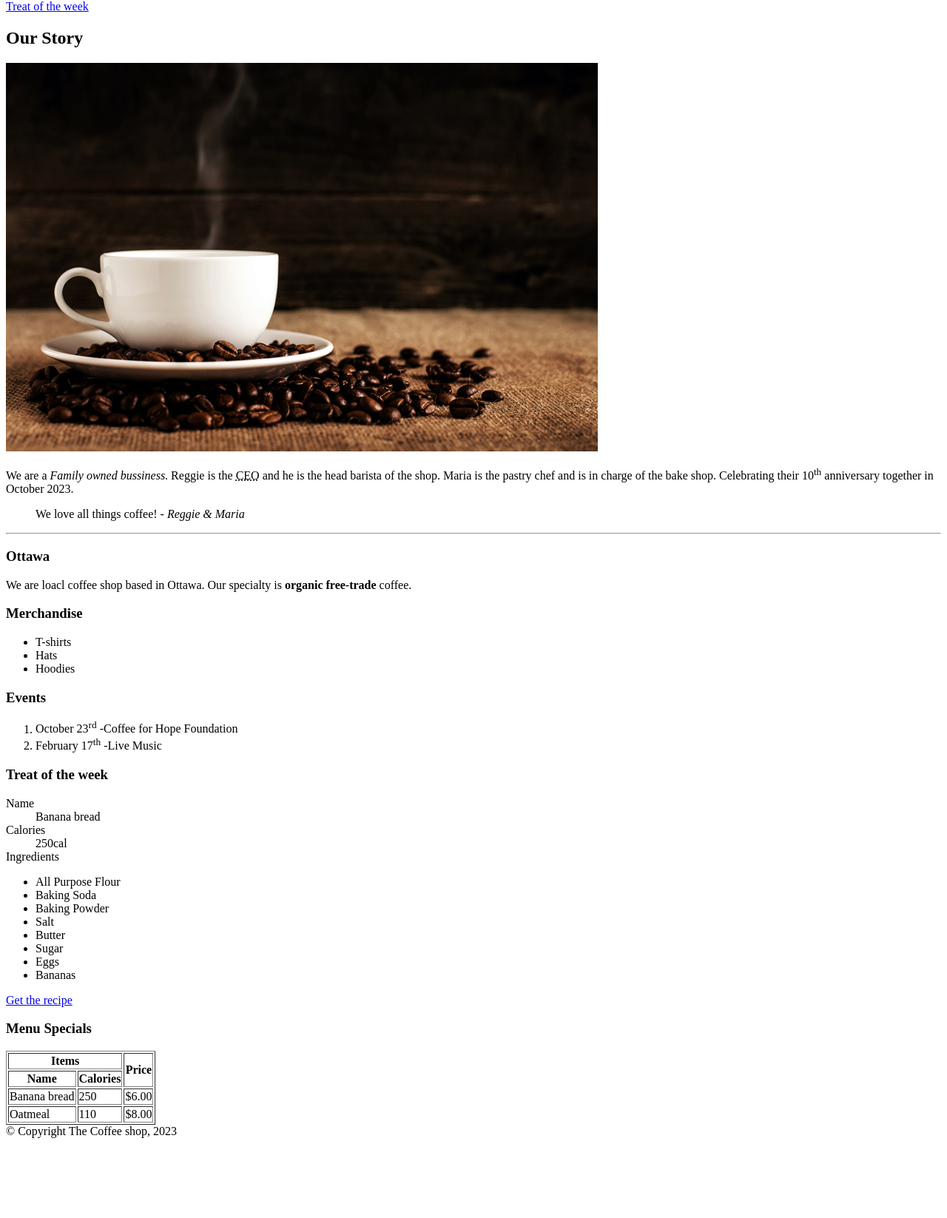
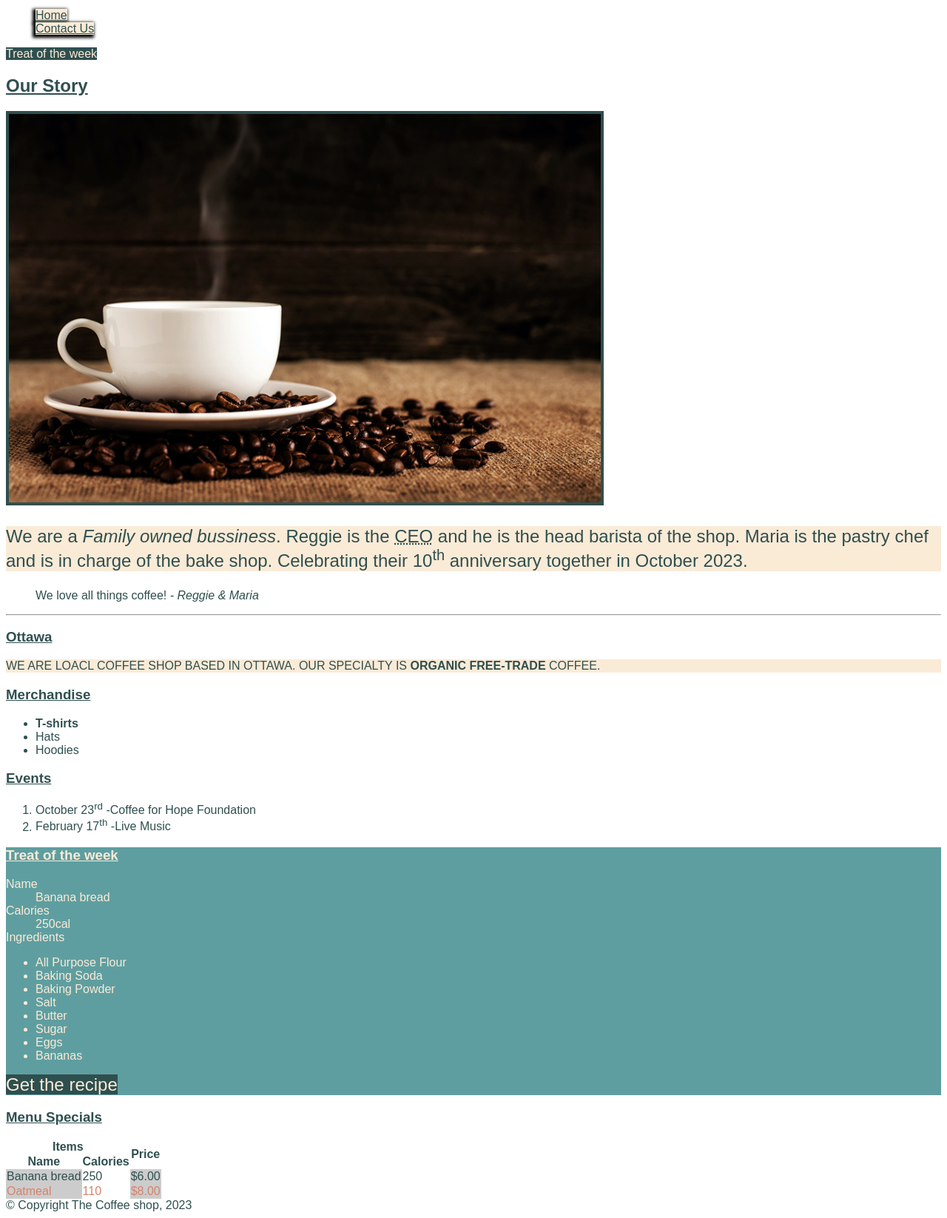
Before and after one commit to casa0036/casa0036.github.io, a plain HTML site: page week5/index.html in a window 1280 px wide. Shown: the part 68-1714 px from the top of the page at 74% size. Before the commit the page ends 1614 px from the top, so only its background shows below. Drawn offline with Linux system fonts and the light colour scheme.

Commit message:
Adds styling to index.html

```diff
--- /dev/null
+++ b/html-assignment/css/main.css
@@ -0,0 +1,38 @@
+body {
+    font-size: 18px;
+    font-family: Arial, Helvetica, sans-serif;
+}
+
+header, footer {
+    background-color: #8E5572;
+}
+
+.site-title {
+    color: #F2F7F2;
+}
+
+#my-image {
+    box-shadow: 0 0 2px 1px;
+}
+
+.hobbies ul li {
+    list-style: square;
+}
+
+.hobbies ul li:nth-last-child(odd) {
+    background-color: #BCAA99;
+}
+
+nav ul {
+    list-style: none;
+}
+
+nav li a {
+    text-decoration: none;
+    background-color: #BCAA99;
+    color:#F2F7F2;
+}
+
+nav li a:hover {
+    background-color: #94BFBE;
+}
--- /dev/null
+++ b/week5/css/main.css
@@ -0,0 +1,139 @@
+/*
+This is a CSS comment
+Shortcut for adding a comment is command + /
+*/
+body {
+
+    font-family: Arial, Helvetica, sans-serif;
+    color: darkslategray;
+}
+
+h1 {
+    color: cadetblue;
+}
+
+p {
+    background-color: antiquewhite;
+}
+
+/* selecting mulitple elements */
+h1, h2, h3, h4 {
+    text-decoration: underline;
+}
+
+/* selecting child elements */
+
+nav ul {
+    list-style: none;
+}
+
+nav ul a {
+    color: darkslategray;
+    text-decoration: none;
+}
+
+/* Selecting element with id value */
+/* As a best practice try to avoid using id for styles */
+
+#treatoftheweek {
+    background-color: cadetblue;
+}
+
+.blue-link {
+    background-color: darkslategray;
+    color: antiquewhite;
+    text-decoration: none;
+}
+
+.large-text {
+    font-size: 24px;
+}
+
+.white-text {
+    color: antiquewhite;
+}
+
+/* combinators */
+/* direct child selector- will only select the direct child of the parent */
+
+article > p {
+    font-size: 24px;
+}
+
+/* Adjacent sibling selector- select the element that is the very next sibling to the selected element, if any exist */
+
+h3 + ul {
+    border: 1px soild black;
+}
+
+/* Sibling selector */
+
+h3 ~ p {
+    text-transform: uppercase;
+}
+
+/* attribute selector */
+
+[href="treatoftheweek"] {
+    font-weight: bold;
+}
+
+[src$=".jpg"] {
+    border: 4px solid darkslategray;
+}
+
+/* Using psuedo classes */
+/* styling the navigation */
+
+nav ul a,
+nav ul a:link,
+nav ul a:visited {
+    background-color: antiquewhite;
+    /* horizontal, vertical, blur, spread, colour */
+    box-shadow: -2px 2px 4px 2px black;
+}
+nav ul .current,
+nav ul a:hover,
+nav ul a:focus {
+    text-decoration: underline;
+}
+
+nav ul a:active {
+    box-shadow: 0 0 4px 2px black;
+}
+
+/* position selectors */
+/* first-child and last-child */
+aside ul li:first-child {
+    font-weight: bold;
+}
+
+section ol li:lastchild {
+    font-weight: bold;
+}
+
+/* styling the table */
+
+table {
+    border-collapse: collapse;
+}
+
+/* nth-child selector - even/odd*/
+
+tbody tr:nth-child(even) {
+    /* hex value six chareacters */
+    color: #d5836c;
+}
+
+table th:nth-child(n),
+table td:nth-child(n) {
+    border: 1px soild #000;
+}
+
+/* using formual in nth-child selector */
+table td:nth-child(2n+1) {
+    background-color: rgba(0, 0, 0, 0.2);
+}
+
+/* specificity */
+/* formula: inline style, id, class, tag name */
--- a/week5/index.html
+++ b/week5/index.html
@@ -4,6 +4,7 @@
 <head>
     <meta charset="utf-8">
     <title>The Coffee shop -Home</title>
+    <link rel="stylesheet" href="css/main.css">
 </head>
 
 <body>
@@ -12,10 +13,11 @@
 
     <!-- Site header -->
     <header>
+        <h1>The Coffee Shop</h1>
         <nav>
             <ul>
-                <li><a href="index.html">Home</a></li>
-                <li><a href="contact.html"></a>Contact Us</li>
+                <li><a href="index.html" class="current">Home</a></li>
+                <li><a href="contact.html" class="current">Contact Us</a></li>
             </ul>
         </nav>
     </header>
@@ -23,7 +25,7 @@
     <main>
         <!-- article of the page can be a standalone -->
         <!--adding a page link -->
-        <a href="#treatoftheweek">Treat of the week</a>
+        <a href="#treatoftheweek" class="blue-link">Treat of the week</a>
         <article>
             <h2>Our Story</h2>
             <!-- Adding an image -->
@@ -65,8 +67,8 @@
 
         <!-- Adding a section for description list -->
         <section id="treatoftheweek">
-            <h3>Treat of the week</h3>
-            <dl>
+            <h3 class="white-text">Treat of the week</h3>
+            <dl class="white-text">
                 <dt>Name</dt>
                 <dd>Banana bread</dd>
 
@@ -88,12 +90,12 @@
                 </dd>
             </dl>
             <!-- Adding an external link -->
-            <a href="https://www.allrecipes.com/recipe/20144/banana-banana-bread/" target="_blank">Get the recipe</a>
+            <a href="https://www.allrecipes.com/recipe/20144/banana-banana-bread/" target="_blank" class="blue-link large-text" >Get the recipe</a>
         </section>
         <!-- Adding a section for menu table -->
         <section>
             <h3>Menu Specials</h3>
-            <table border>
+            <table>
                 <thead>
                     <tr>
                         <th colspan="2">Items</th>
```
Also changed, not shown: html-assignment/index.html (+4 -3 lines), html-assignment/notes.html (+2 -1 lines), week5/contact.html (+3 -1 lines), html-assignment/images/photo-of-nikki.jpeg (added).
